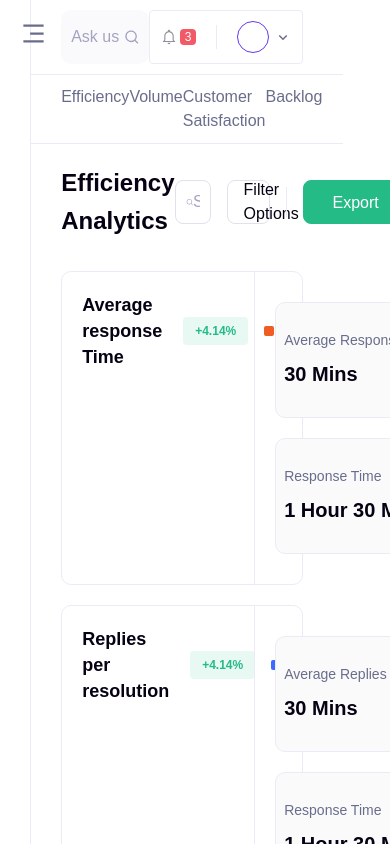
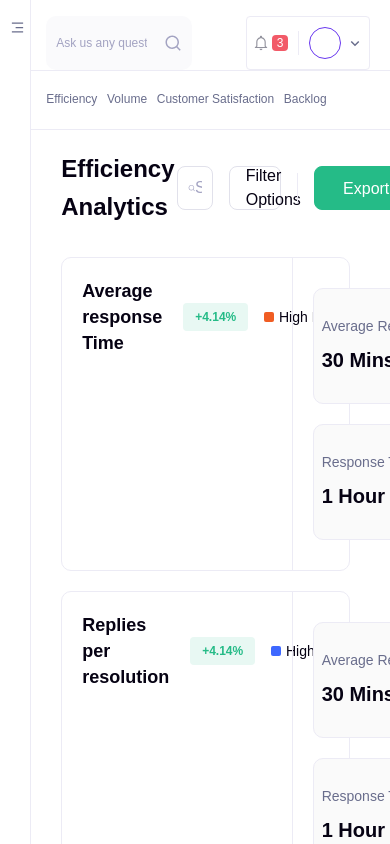
Before and after one commit to olamide234/metacare-app, a React (Create React App) app: page / in a window 390 px wide. Shown: the top 844 px of the page. Built offline with nearby package versions, Linux system fonts and the light colour scheme.

Commit message:
mobile nav responsive

```diff
--- a/src/App.css
+++ b/src/App.css
@@ -28,4 +28,7 @@ body{
     .App__sideBar{
         width: 8%
     }
+    .App__mainApp{
+        width: 92%;
+    }
 }
--- a/src/components/lowerNav/LowerNav.css
+++ b/src/components/lowerNav/LowerNav.css
@@ -2,25 +2,27 @@
     border-bottom: 1px solid var(--color-border);
 }
 .care__lowerNav-content {
-    width: 42%;
+    /* width: 42%; */
     display: flex;
     flex-direction: row;
-    justify-content: space-between;
-    padding: 1rem 4rem 0 3rem;
+    /* justify-content: space-between; */
+    padding: 1.6rem 4rem 0 3rem;
 }
 .care__lowerNav-content p {
+    margin-right: 5%;
     font-weight: 400;
     font-size: 16px;
     line-height: 24px;
     color: var(--color-text-light);
     text-transform: capitalize;
     cursor: pointer;
-    padding-bottom: 1rem;
+    padding-bottom: 1.6rem;
+    border-bottom: 2px solid var(--color-bg);
 }
 .care__lowerNav-content a {
     color: var(--color-text-light);
     text-decoration: none;
-    padding-bottom: 1.3rem;
+    padding-bottom: 1.9rem;
 }
 .care__lowerNav-content a:hover,
 .care__lowerNav-content p:hover,
@@ -29,3 +31,30 @@
     color: var(--color-text-dark);
     border-bottom: 2px solid var(--color-text-purple);
 }
+
+@media screen and (max-width:500px) {
+    .care__lowerNav-content {
+        padding: 1.6rem 2rem 0 1.5rem;
+    }
+    .care__lowerNav-content p {
+        font-size: 12px;
+        margin-right: 3%;
+        padding-bottom: 1.6rem;
+    }
+    .care__lowerNav-content a {
+        padding-bottom: 2.2rem;
+    }
+}
+@media screen and (max-width:350px) {
+    .care__lowerNav-content {
+        padding: 1.6rem 1rem 0 1rem;
+    }
+    .care__lowerNav-content p {
+        font-size: 9px;
+        margin-right: 4%;
+        padding-bottom: 1.6rem;
+    }
+    .care__lowerNav-content a {
+        padding-bottom: 2.4rem;
+    }
+}
--- a/src/components/sidebar/SideBar.css
+++ b/src/components/sidebar/SideBar.css
@@ -63,6 +63,10 @@
 .care__sideBar-small{
     display: none;
 }
+.icon{
+    width: 27px;
+    height: 27px;
+}
 @media screen and (max-width: 1025px) {
     .care__sideBar{
         padding: 2rem;
@@ -102,3 +106,21 @@
         /* top: 1px; */
     }
 }
+@media screen and (max-width: 550px) {
+    .icon{
+        width: 15px;
+        height: 15px;
+    }
+    .care__sideBar-small{
+        padding: 2rem 1rem;
+    }
+}
+@media screen and (max-width: 350px) {
+    .icon{
+        width: 15px;
+        height: 15px;
+    }
+    .care__sideBar-small{
+        padding: 2rem .5rem;
+    }
+}
--- a/src/components/sidebar/SideBar.js
+++ b/src/components/sidebar/SideBar.js
@@ -13,11 +13,11 @@ export default function SideBar() {
             </div>
             <div className="care__sideBar-small">
                 {!toggleMenu &&
-                    <RiMenu3Line color="#696D8C" size={27} onClick={() => setToggleMenu(true)} />
+                    <RiMenu3Line color="#696D8C" className="icon" onClick={() => setToggleMenu(true)} />
                 }
                 {toggleMenu && (
                     <div className="care__sideBar-small__part">
-                        <RiCloseLine color="#696D8C" size={27} style={{margin: '2rem 0'}} onClick={() => setToggleMenu(false)} />
+                        <RiCloseLine color="#696D8C" className="icon" style={{margin: '2rem 0'}} onClick={() => setToggleMenu(false)} />
                         <Menu/>
                     </div>
                 )}
--- a/src/components/upperNav/UpperNav.css
+++ b/src/components/upperNav/UpperNav.css
@@ -77,3 +77,29 @@
     border-radius: 50%;
     margin-right: .5rem;
 }
+@media screen and (max-width:600px) {
+    .care__upperNav-left{
+        width: 45%;
+    }
+    .care__upperNav-left input,
+    .care__upperNav-left input::placeholder {
+        font-size: 12px;
+        width: 85%;
+    }
+}
+@media screen and (max-width:500px) {
+    .care__upperNav {
+        padding: 1.6rem 2rem 0 1.5rem;
+    }
+    .care__upperNav-right__notif{
+        padding: 0 1rem 0 .5rem;
+    }
+    .care__upperNav-right__circle-down{
+        padding: 0 .5rem 0 1rem;
+    }
+}
+@media screen and (max-width:350px) {
+    .care__upperNav {
+        padding: 1.6rem 1rem 0 1rem;
+    }
+}
--- a/src/container/graph/Graph.css
+++ b/src/container/graph/Graph.css
@@ -1,3 +1,7 @@
+.care__graph{
+    display: flex;
+    flex-direction: column;
+}
 .care__graph-content{
     display: flex;
     flex-direction: row;
@@ -16,3 +20,13 @@
     line-height: 26px;
     color: var(--color-text-dark);
 }
+.care__graph-main{
+    padding: 0 2rem;
+    width: 100%;
+}
+.chart{
+    /* width: 80%;
+    height: 230px; */
+    left: -4.5rem;
+    position: static;
+}
--- a/src/container/graph/Graph.js
+++ b/src/container/graph/Graph.js
@@ -1,6 +1,17 @@
 import React from 'react'
+import { LineChart, Line, CartesianGrid, XAxis, YAxis, ResponsiveContainer, Tooltip, Legend} from 'recharts';
 import './Graph.css'
 import {Month, Percentage, Priority} from '../../components'
+
+const data = [
+    {month: 'Jan', rate: 12},
+    {month: 'Feb', rate: 18},
+    {month: 'Mar', rate: 48},
+    {month: 'Apr', rate: 18},
+    {month: 'May', rate: 42},
+    {month: 'jun', rate: 32}
+]
+
 
 export default function Graph({title, color}) {
     return (
@@ -15,7 +26,18 @@ export default function Graph({title, color}) {
                     <Month/>
                 </div>
             </div>
-            <div></div>
+            <div className="care__graph-main">
+                {/* <ResponsiveContainer width="100%" height="100%">
+                    <LineChart width={1032}  height={230} className="chart" data={data}>
+                        <Line type="monotone" dataKey="rate" stroke={color} />
+                        <CartesianGrid stroke="#ECEBF5" />
+                        <XAxis dataKey="month" />
+                        <YAxis />
+                        <Tooltip />
+                    </LineChart>
+                </ResponsiveContainer> */}
+            </div>
         </div>
     )
 }
+// className="chart"
```
